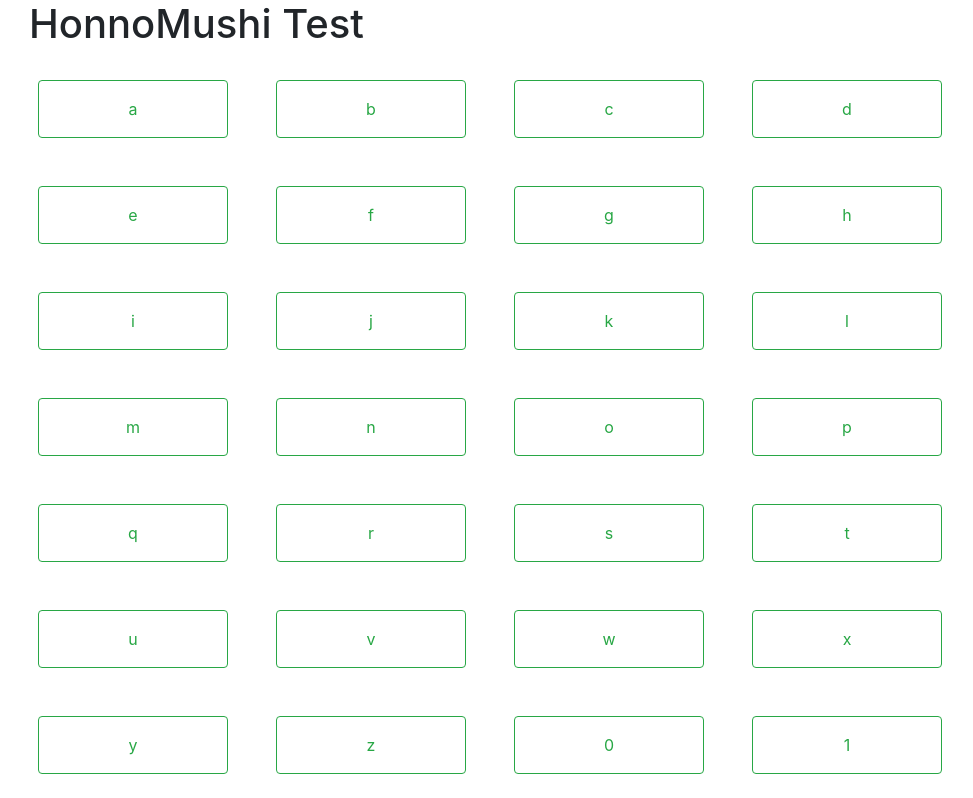
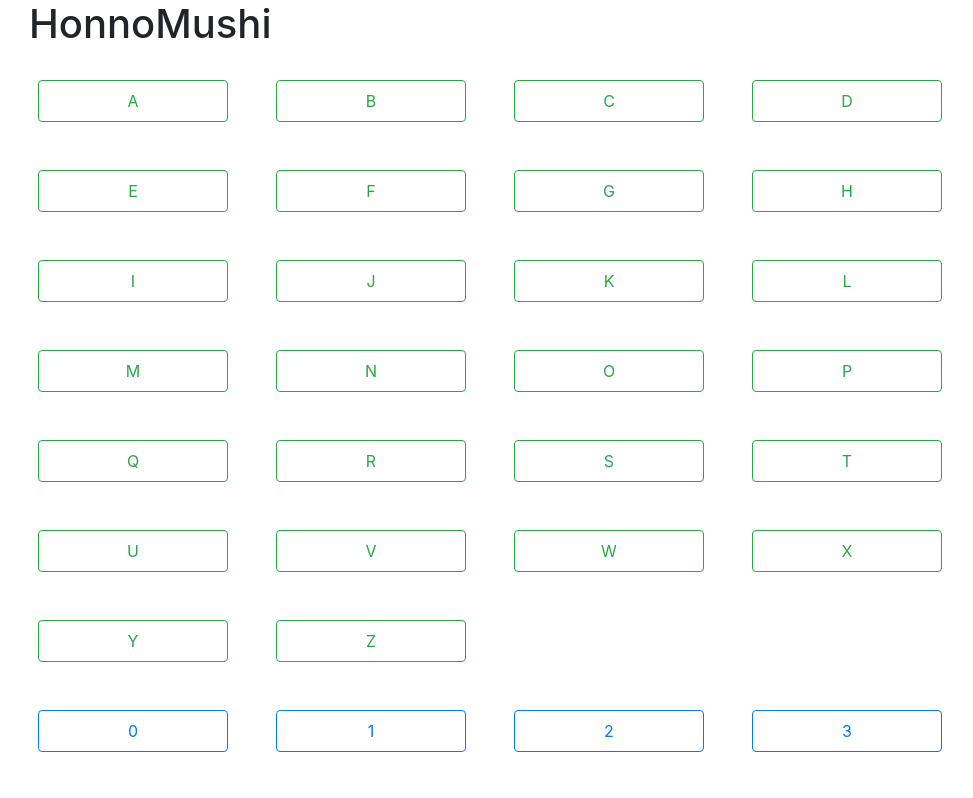
Before and after one commit to yh-sg/HonnoMushi, a React (Create React App) app in the folder frontend/: page / in a window 1280 px wide. Shown: the top 798 px of the page, without its empty margins (56-1029 px from the left). Built offline with nearby package versions, Linux system fonts and the light colour scheme.

Commit message:
created PageOne component

```diff
--- a/frontend/src/App.tsx
+++ b/frontend/src/App.tsx
@@ -1,27 +1,14 @@
 import React from "react";
-import { Button, Container, Row } from "react-bootstrap";
+import PageOne from "./components/PageOne";
 
 const App: React.FC = () => {
 	const lettersAndNumerics = "abcdefghijklmnopqrstuvwxyz0123456789",
 		letters: String[] = lettersAndNumerics.split("");
 
 	return (
-		<div className='App'>
-			<Container>
-				<h1>HonnoMushi Test</h1>
-				<Row>
-					{letters.map((letter, index) => (
-						<Button
-							key={index}
-							className='col-2 m-4 p-3'
-							variant='outline-success'
-						>
-							{letter}
-						</Button>
-					))}
-				</Row>
-			</Container>
-		</div>
+		<>
+			<PageOne />
+		</>
 	);
 };
 
--- /dev/null
+++ b/frontend/src/components/PageOne.tsx
@@ -0,0 +1,36 @@
+import React from "react";
+import { Button, Container, Row } from "react-bootstrap";
+
+const letters: String[] = "abcdefghijklmnopqrstuvwxyz".toUpperCase().split("");
+
+const numbers: String[] = "0123456789".split("");
+
+const PageOne: React.FC = () => {
+	return (
+		<>
+			<Container>
+				<h1>HonnoMushi</h1>
+				<Row>
+					{letters.map((letter, index) => (
+						<Button
+							key={index}
+							className='col-2 m-4 p-2'
+							variant='outline-success'
+						>
+							{letter}
+						</Button>
+					))}
+				</Row>
+				<Row>
+					{numbers.map((number, index) => (
+						<Button className='col-2 m-4 p-2' variant='outline-primary'>
+							{number}
+						</Button>
+					))}
+				</Row>
+			</Container>
+		</>
+	);
+};
+
+export default PageOne;
```
